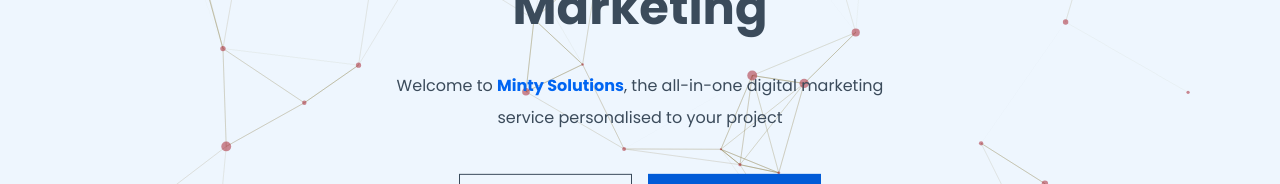
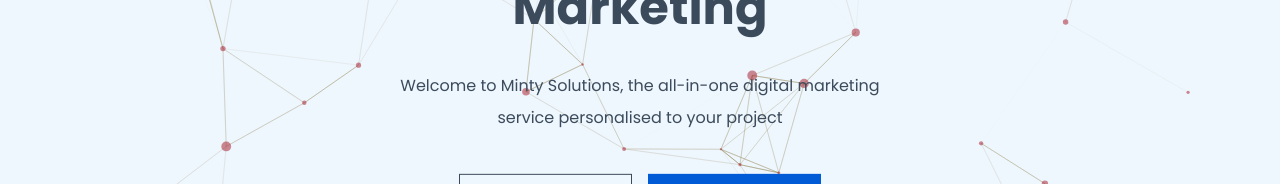
Before and after one commit to chrisokwakol/minty, a Next.js app: page / in a window 1280 px wide. Shown: the part 422-606 px from the top of the page. Built offline with nearby package versions, Linux system fonts and the light colour scheme.

Commit message:
changed minty solutions in subtitle back to White

```diff
--- a/components/Header.js
+++ b/components/Header.js
@@ -243,13 +243,9 @@ const Header = (props) => {
 					{/* Dark Mode Switch */}
 					<div id={styles["darkModeSwitch"]}>
 						{(darkTheme && (
-									<BsFillSunFill
-										style={{ color: "yellow", fontSize: "1.5rem" }}
-									/>
+							<BsFillSunFill style={{ color: "yellow", fontSize: "1.5rem" }} />
 						)) || (
-									<BsFillSunFill
-										style={{ color: "black", fontSize: "1.5rem" }}
-									/>
+							<BsFillSunFill style={{ color: "black", fontSize: "1.5rem" }} />
 						)}
 						<li>
 							{darkTheme !== undefined && (
@@ -266,13 +262,9 @@ const Header = (props) => {
 							)}
 						</li>
 						{(darkTheme && (
-									<BsFillMoonFill
-										style={{ color: "yellow", fontSize: "1.5rem" }}
-									/>
+							<BsFillMoonFill style={{ color: "yellow", fontSize: "1.5rem" }} />
 						)) || (
-									<BsFillMoonFill
-										style={{ color: "black", fontSize: "1.5rem" }}
-									/>
+							<BsFillMoonFill style={{ color: "black", fontSize: "1.5rem" }} />
 						)}{" "}
 					</div>
 
@@ -284,9 +276,7 @@ const Header = (props) => {
 						<a href="https://mintyy.vercel.app/services">Services</a>
 					</li>
 					<li>
-						<a href="https://mintyy.vercel.app/casestudies">
-							Case Studies
-						</a>
+						<a href="https://mintyy.vercel.app/casestudies">Case Studies</a>
 					</li>
 					<li>
 						<a href="https://mintyy.vercel.app/contact">Contact</a>
@@ -320,12 +310,8 @@ const Header = (props) => {
 				<h1>{props.title}</h1>
 				{/* <h1>We Enhance Social Media Management and Marketing</h1> */}
 				<p>
-					Welcome to{" "}
-					<span style={{ color: "#0065F2", fontWeight: "bold" }}>
-						Minty Solutions
-					</span>
-					, the all-in-one digital marketing service personalised to your
-					project
+					Welcome to Minty Solutions , the all-in-one digital marketing service
+					personalised to your project
 				</p>
 				<div className={styles.headerBtns}>
 					<a href="https://mintysolutions.vercel.app/services">
--- a/pages/index.js
+++ b/pages/index.js
@@ -360,12 +360,8 @@ export default function Home() {
 							</h1>
 						</div>
 						<p>
-							Welcome to{" "}
-							<span style={{ color: "#0065F2", fontWeight: "bold" }}>
-								Minty Solutions
-							</span>
-							, the all-in-one digital marketing service personalised to your
-							project
+							Welcome to Minty Solutions, the all-in-one digital marketing
+							service personalised to your project
 						</p>
 						<div className={headerStyles.headerBtns}>
 							<a href="https://mintyy.vercel.app/services">
```
Lines whose indentation alone changed are shown as unchanged.
